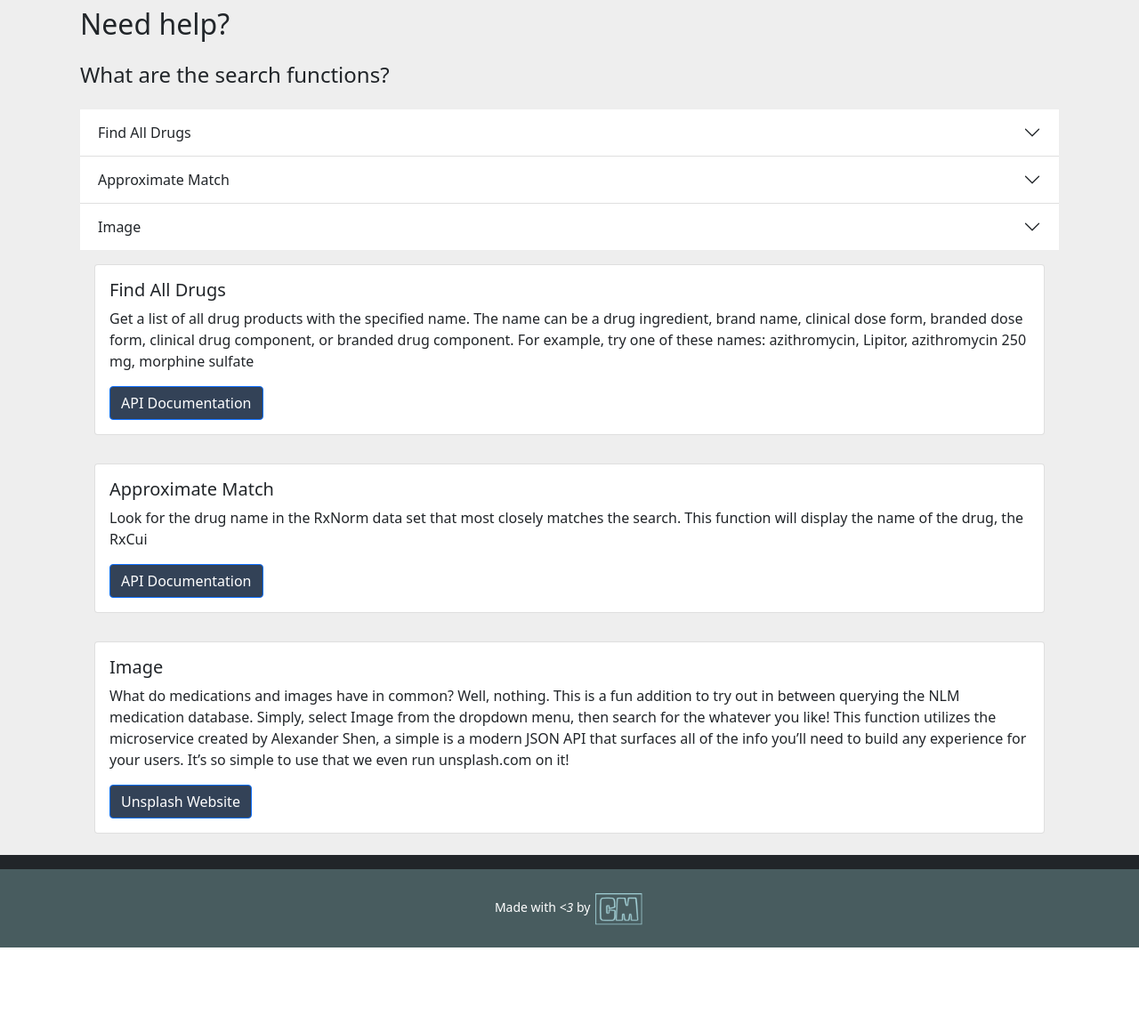
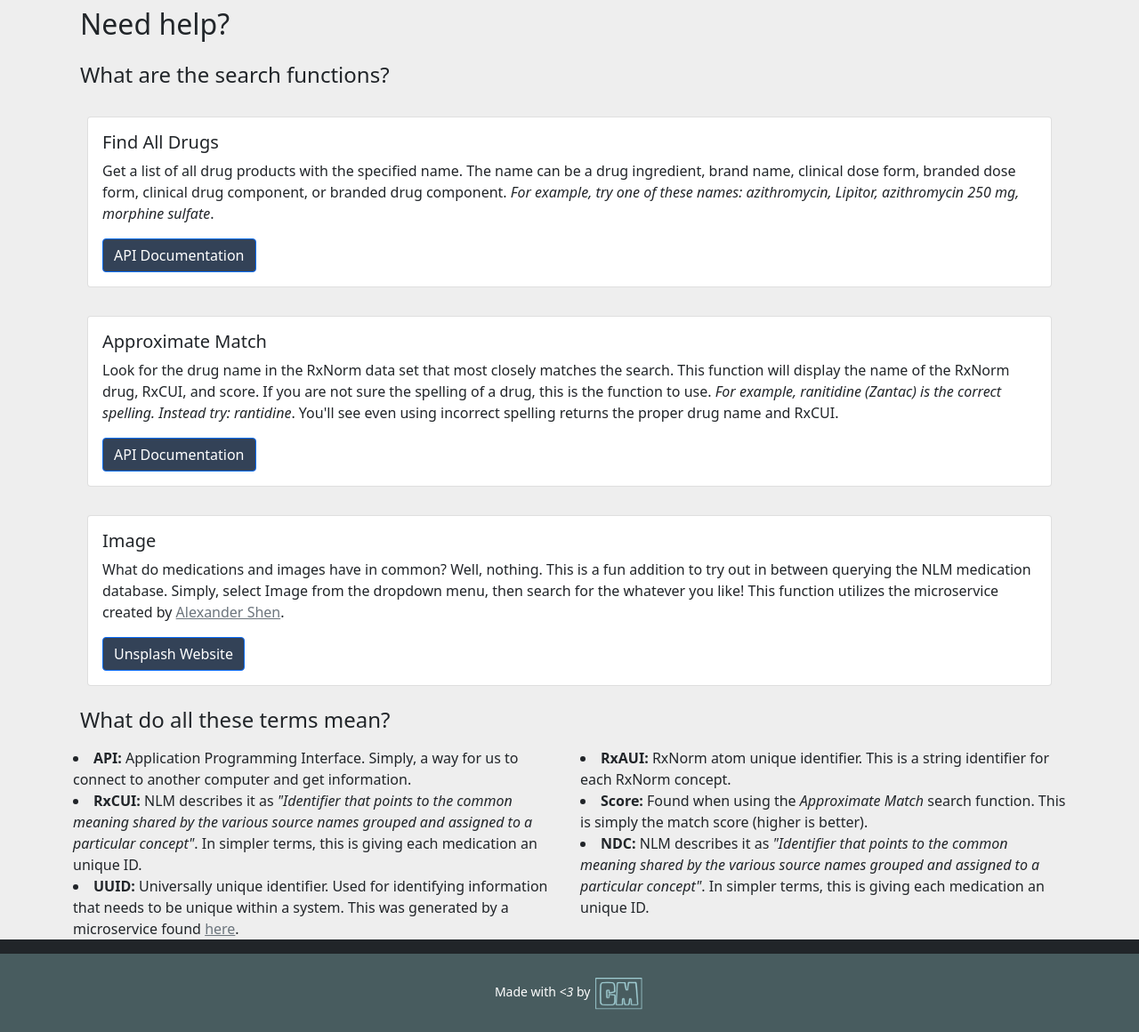
Before and after one commit to chrismannina/med-magic, a Flask app: page /help in a window 1280 px wide. Shown: the part 112-1272 px from the top of the page at 89% size. Before the commit the page ends 1177 px from the top, so only its background shows below. Run offline with Flask 2, Linux system fonts and the light colour scheme.

Commit message:
updated pages

```diff
--- a/app/templates/help.html
+++ b/app/templates/help.html
@@ -9,54 +9,13 @@
 <div class="row p-2">
     <h4>What are the search functions?</h4>
 </div>
-<div class="row p-2">
-    <div class="accordion accordion-flush" id="accordionFlushExample">
-        <div class="accordion-item">
-          <h2 class="accordion-header" id="flush-headingOne">
-            <button class="accordion-button collapsed" type="button" data-bs-toggle="collapse" data-bs-target="#flush-collapseOne" aria-expanded="false" aria-controls="flush-collapseOne">
-             Find All Drugs
-            </button>
-          </h2>
-          <div id="flush-collapseOne" class="accordion-collapse collapse" aria-labelledby="flush-headingOne" data-bs-parent="#accordionFlushExample">
-            <div class="accordion-body">Get a list of all drug products with the specified name. The name can be a drug ingredient, brand name, clinical dose form, branded dose form, clinical drug component, or branded drug component. For example, try one of these names: azithromycin, Lipitor, azithromycin 250 mg, morphine sulfate
-                <a href="https://lhncbc.nlm.nih.gov/RxNav/APIs/api-RxNorm.getDrugs.html" class="btn btn-primary" target="_blank" style="background-color: #334257">API Documentation</a></div>
-          </div>
-        </div>
-        <div class="accordion-item">
-          <h2 class="accordion-header" id="flush-headingTwo">
-            <button class="accordion-button collapsed" type="button" data-bs-toggle="collapse" data-bs-target="#flush-collapseTwo" aria-expanded="false" aria-controls="flush-collapseTwo">
-                Approximate Match
-            </button>
-          </h2>
-          <div id="flush-collapseTwo" class="accordion-collapse collapse" aria-labelledby="flush-headingTwo" data-bs-parent="#accordionFlushExample">
-            <div class="accordion-body">Look for the drug name in the RxNorm data set that most closely matches the search.
-                <a href="https://lhncbc.nlm.nih.gov/RxNav/APIs/api-RxNorm.getApproximateMatch.html" class="btn btn-primary" target="_blank" style="background-color: #334257">API Documentation</a></div>
-          </div>
-        </div>
-        <div class="accordion-item">
-          <h2 class="accordion-header" id="flush-headingThree">
-            <button class="accordion-button collapsed" type="button" data-bs-toggle="collapse" data-bs-target="#flush-collapseThree" aria-expanded="false" aria-controls="flush-collapseThree">
-                Image
-            </button>
-          </h2>
-          <div id="flush-collapseThree" class="accordion-collapse collapse" aria-labelledby="flush-headingThree" data-bs-parent="#accordionFlushExample">
-            <div class="accordion-body">What do medications and images have in common? Well, nothing. This is a fun addition to try out in between querying the NLM medication database. Simply, select Image from the
-                dropdown menu, then search for the whatever you like! This function utilizes the microservice created by Alexander Shen, a simple  is a modern JSON API that surfaces all of the info you’ll need to build any experience for your users. It’s so simple to use that we even run unsplash.com on it!
-
-            <a href="https://unsplash.com/" class="btn btn-primary" target="_blank" style="background-color: #334257">Unsplash Website</a></div>
-          </div>
-        </div>
-      </div>
-
-
-
     <div class=""card-deck">
 
     <div class="col p-3">
       <div class="card">
         <div class="card-body">
           <h5 class="card-title">Find All Drugs</h5>
-          <p class="card-text">Get a list of all drug products with the specified name. The name can be a drug ingredient, brand name, clinical dose form, branded dose form, clinical drug component, or branded drug component. For example, try one of these names: azithromycin, Lipitor, azithromycin 250 mg, morphine sulfate</p>
+          <p class="card-text">Get a list of all drug products with the specified name. The name can be a drug ingredient, brand name, clinical dose form, branded dose form, clinical drug component, or branded drug component. <em>For example, try one of these names: azithromycin, Lipitor, azithromycin 250 mg, morphine sulfate</em>.</p>
           <a href="https://lhncbc.nlm.nih.gov/RxNav/APIs/api-RxNorm.getDrugs.html" class="btn btn-primary" target="_blank" style="background-color: #334257">API Documentation</a>
         </div>
       </div>
@@ -65,7 +24,7 @@
       <div class="card">
         <div class="card-body">
           <h5 class="card-title">Approximate Match</h5>
-          <p class="card-text">Look for the drug name in the RxNorm data set that most closely matches the search. This function will display the name of the drug, the RxCui</p>
+          <p class="card-text">Look for the drug name in the RxNorm data set that most closely matches the search. This function will display the name of the RxNorm drug, RxCUI, and score. If you are not sure the spelling of a drug, this is the function to use. <em>For example, ranitidine (Zantac) is the correct spelling. Instead try: rantidine</em>. You'll see even using incorrect spelling returns the proper drug name and RxCUI.</p>
           <a href="https://lhncbc.nlm.nih.gov/RxNav/APIs/api-RxNorm.getApproximateMatch.html" class="btn btn-primary" target="_blank" style="background-color: #334257">API Documentation</a>
         </div>
       </div>
@@ -75,13 +34,57 @@
           <div class="card-body">
             <h5 class="card-title">Image</h5>
             <p class="card-text">What do medications and images have in common? Well, nothing. This is a fun addition to try out in between querying the NLM medication database. Simply, select Image from the
-                dropdown menu, then search for the whatever you like! This function utilizes the microservice created by Alexander Shen, a simple  is a modern JSON API that surfaces all of the info you’ll need to build any experience for your users. It’s so simple to use that we even run unsplash.com on it!
+                dropdown menu, then search for the whatever you like! This function utilizes the microservice created by <a
+                href="https://github.com/shenalexw/image-microservice"
+                class="link-secondary"
+                target="_blank"
+                > Alexander Shen</a
+              >.
             </p>
             <a href="https://unsplash.com/" class="btn btn-primary" target="_blank" style="background-color: #334257">Unsplash Website</a>
           </div>
         </div>
       </div>
           </div>
+          <div class="row p-2">
+            <h4>What do all these terms mean?</h4>
+        </div>
+        <div class="row">
+            <div class="col">
+              <li>
+                <b>API:</b> Application Programming Interface. Simply, a way for us to connect to another computer and get information.
+              </li>
+              <li>
+                <b>RxCUI:</b> NLM describes it as <em>"Identifier that points to the common meaning shared by the various source names grouped and assigned to a particular concept"</em>.
+                In simpler terms, this is giving each medication an unique ID.
+              </li>
+              <li>
+                <b>UUID:</b> Universally unique identifier. Used for identifying information that needs to be unique within a system. This was generated by a microservice found
+                <a
+                href="https://github.com/chrismannina/uuid-genie"
+                class="link-secondary"
+                target="_blank"
+                >here</a
+              >.
+              </li>
+            </div>
+            <div class="col">
+              <li>
+                <b>RxAUI:</b> RxNorm atom unique identifier. This is a string identifier for each RxNorm concept.
+              </li>
+              <li>
+                <b>Score:</b> Found when using the <em>Approximate Match</em> search function. This is simply the match score (higher is better).
+              </li>
+              <li>
+                <b>NDC:</b> NLM describes it as <em>"Identifier that points to the common meaning shared by the various source names grouped and assigned to a particular concept"</em>.
+                In simpler terms, this is giving each medication an unique ID.
+              </li>
+            </div>
+        </div>
+
+
   </div>
 
+
+
 {% endblock %}
```
Also changed, not shown: app/templates/about.html (+1 -60 lines).
